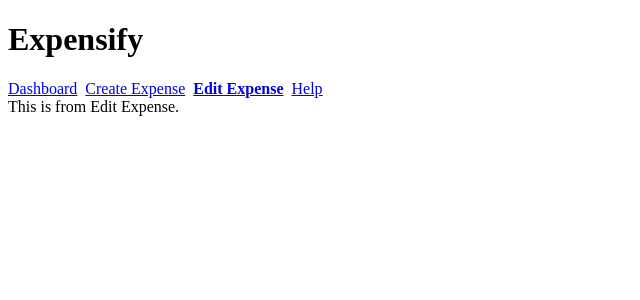
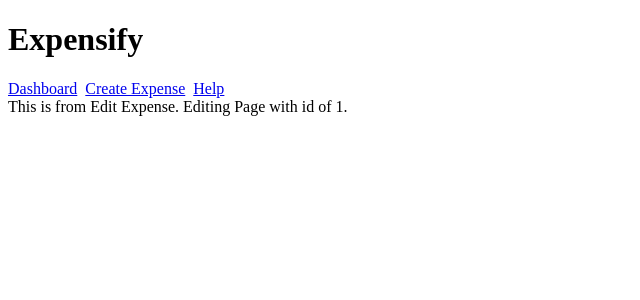
Before and after one commit to meetdshah007/React-Expensify, a React (Create React App) app: page /edit/1 in a window 1280 px wide. Shown: the top 300 px of the page, without its empty margins (0-640 px from the left). Built offline with nearby package versions, Linux system fonts and the light colour scheme.

Commit message:
Finalised the Routes with proper folder structure

```diff
--- a/src/components/EditExpensePage.jsx
+++ b/src/components/EditExpensePage.jsx
@@ -1,9 +1,13 @@
 import React from 'react';
 
-const EditExpensePage = ()=>(
+const EditExpensePage = (props)=>{
+  console.log(props);
+  return (
     <div>
       This is from Edit Expense.
+      Editing Page with id of {props.match.params.id}.
     </div>
-);
+  );
+}
 
 export default EditExpensePage;
--- a/src/components/Header.jsx
+++ b/src/components/Header.jsx
@@ -6,7 +6,6 @@
       <h1>Expensify</h1>
       <NavLink to='/' exact={true} activeClassName="active-nav">Dashboard</NavLink>&nbsp;&nbsp;
       <NavLink to='/create' activeClassName="active-nav">Create Expense</NavLink>&nbsp;&nbsp;
-      <NavLink to='/edit' activeClassName="active-nav">Edit Expense</NavLink>&nbsp;&nbsp;
       <NavLink to='/help' activeClassName="active-nav">Help</NavLink>&nbsp;&nbsp;
     </header>
 );
--- a/src/routers/AppRouter.js
+++ b/src/routers/AppRouter.js
@@ -14,7 +14,7 @@
             <Switch>
                 <Route path="/" component={App} exact={true} />
                 <Route path="/create" component={AddExpensePage} />
-                <Route path="/edit" component={EditExpensePage} />
+                <Route path="/edit/:id" component={EditExpensePage} />
                 <Route path="/help" component={HelpPage} />
                 <Route component={NotFoundPage} />
             </Switch>
```
